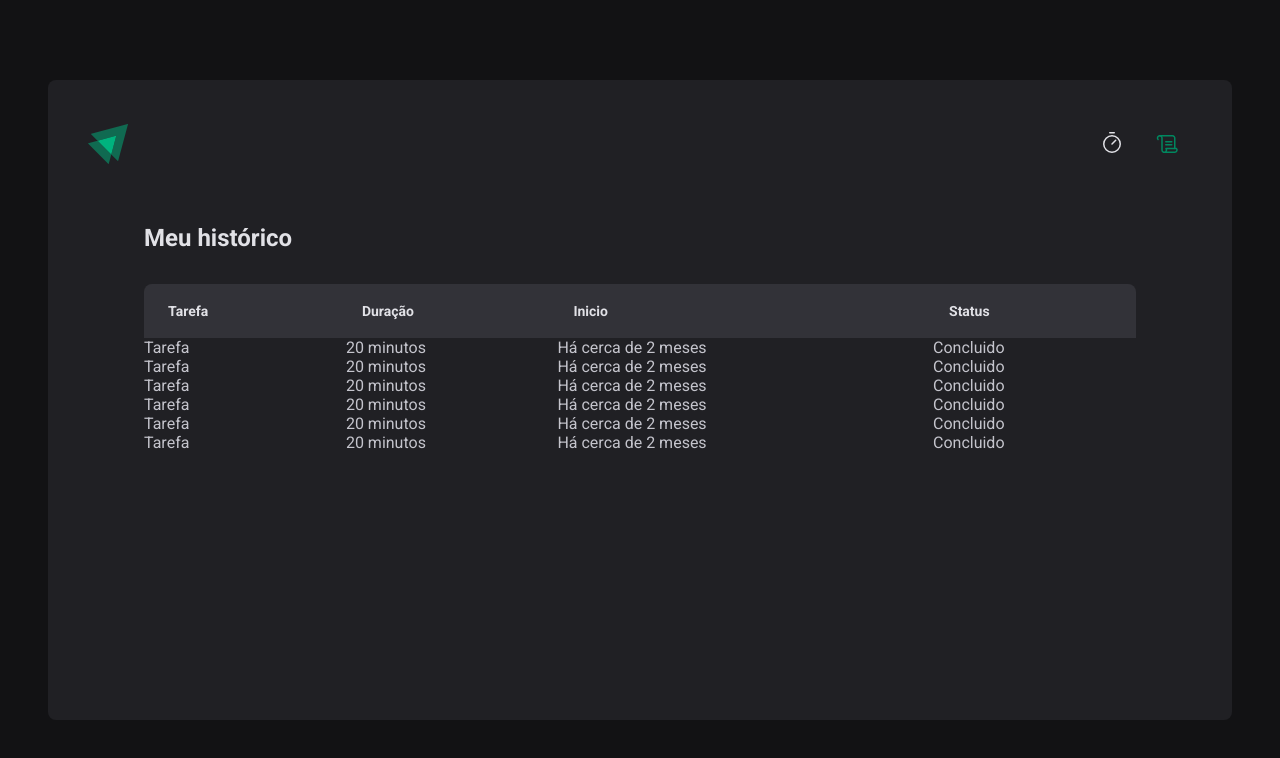
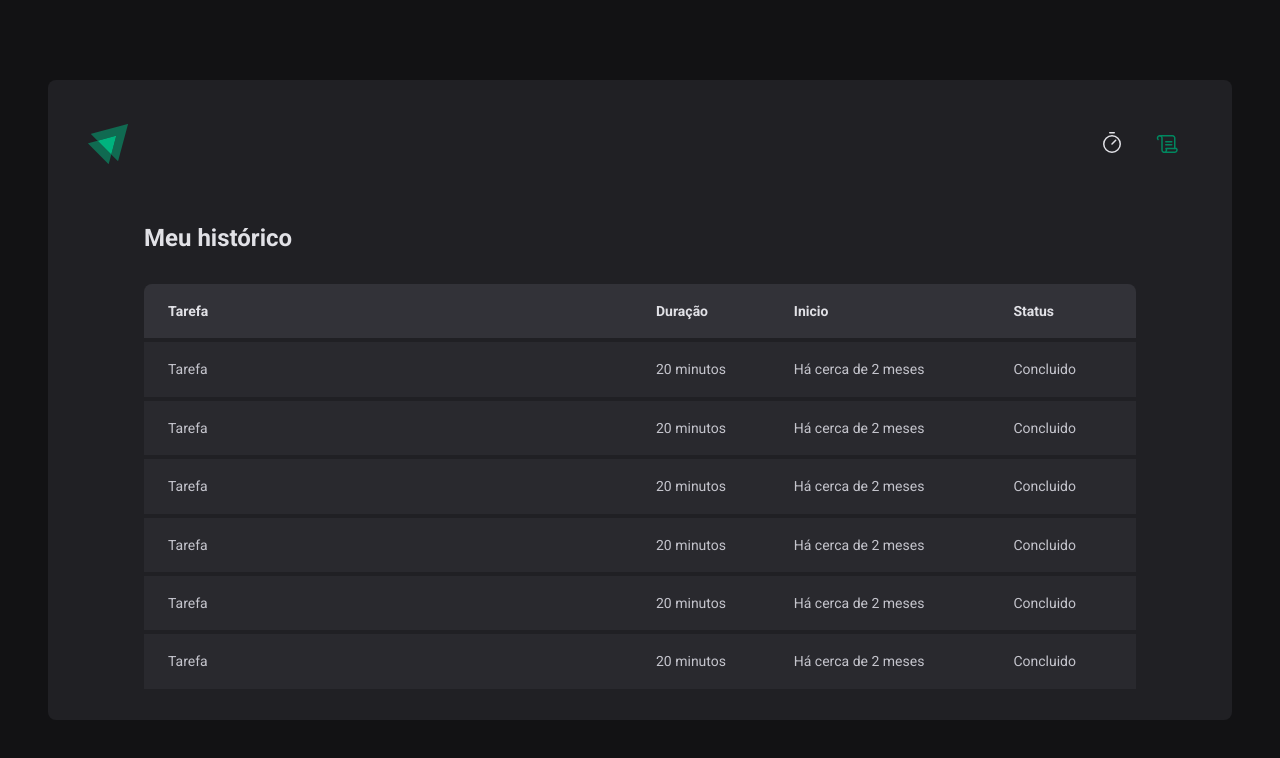
Before and after one commit to gabriellac2002/timer-pomodoro, a React (Vite) app: page /history in a window 1280 px wide. Shown: the top 758 px of the page. Built offline with nearby package versions, Linux system fonts and the light colour scheme.

Commit message:
refactor History styles: enhance table cell padding and layout for improved readability

```diff
--- a/src/pages/History/styles.ts
+++ b/src/pages/History/styles.ts
@@ -40,9 +40,22 @@ export const HistoryList = styled.div`
         border-top-right-radius: 8px;
         padding-right: 1.5rem;
       }
+    }
 
-      td {
-        background-color: ${(props) => props.theme["gray-700"]};
+    td {
+      background-color: ${(props) => props.theme["gray-700"]};
+      border-top: 4px solid ${(props) => props.theme["gray-800"]};
+      padding: 1rem;
+      font-size: 0.875rem;
+      line-height: 1.6;
+
+      &:first-child {
+        padding-left: 1.5rem;
+        width: 50%;
+      }
+
+      &:last-child {
+        padding-right: 1.5rem;
       }
     }
   }
```
